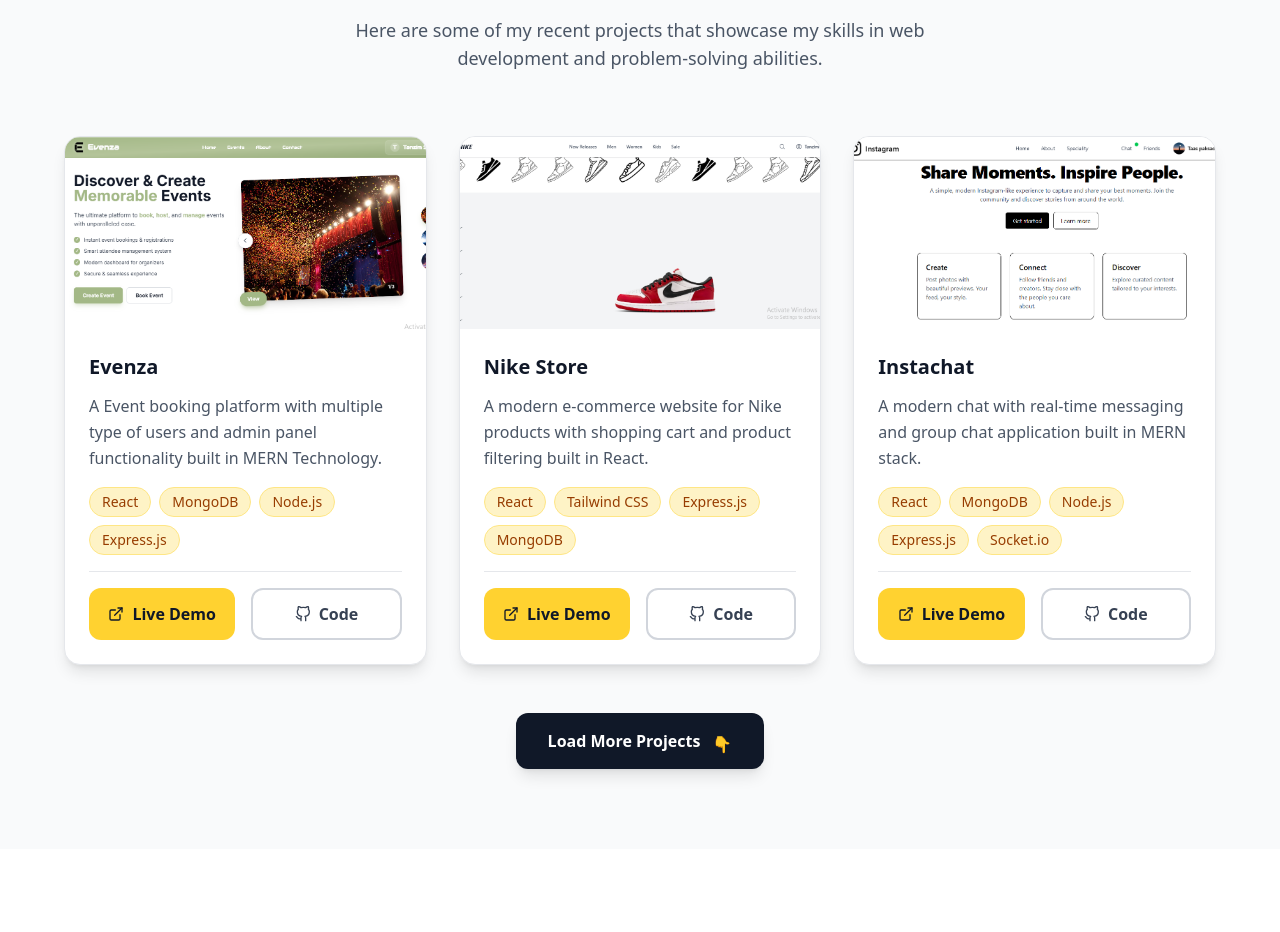
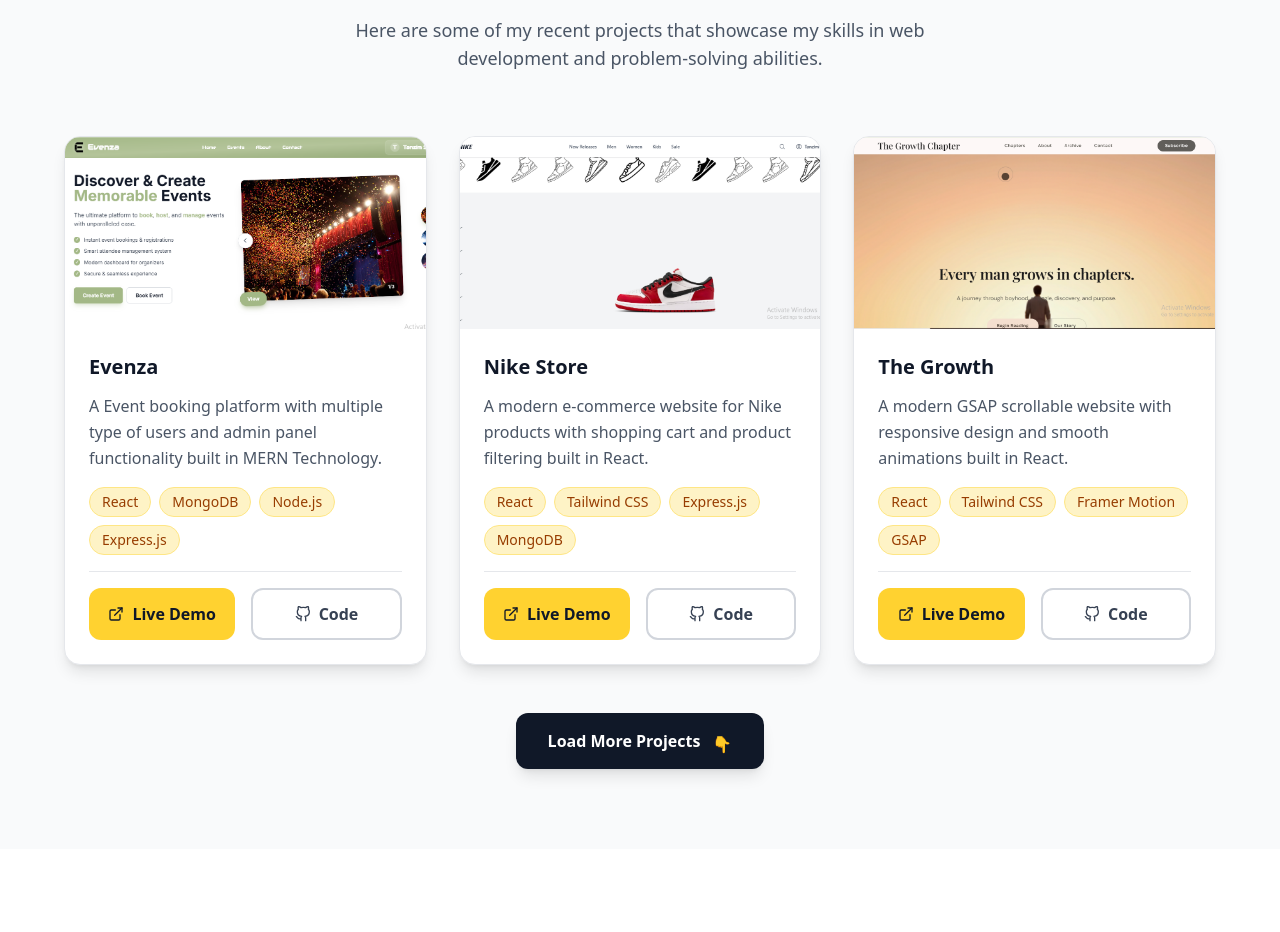
Before and after one commit to Tanzim-sheikh/portfolio-frontend, a React (Vite) app: page / in a window 1280 px wide. Shown: the part 1020-1952 px from the top of the page. Built offline with nearby package versions, Linux system fonts and the light colour scheme.

Commit message:
adding new project into project section

```diff
--- a/src/components/Project.jsx
+++ b/src/components/Project.jsx
@@ -20,6 +20,14 @@
       tech: ["React", "Tailwind CSS", "Express.js", "MongoDB"],
       link: "https://nike-taas.netlify.app",
       github: "https://github.com/Tanzim-sheikh/Nike-Frontend"
+    },
+    {
+      img: "/Capture.PNG",
+      title: "The Growth",
+      desc: "A modern GSAP scrollable website with responsive design and smooth animations built in React.",
+      tech: ["React", "Tailwind CSS", "Framer Motion", "GSAP"],
+      link: "https://thegrowth2.netlify.app",
+      github: "https://github.com/Tanzim-sheikh?tab=repositories"
     },
     {
       img: "/instachat2.png",
```
Also changed, not shown: public/Capture.PNG (added).
